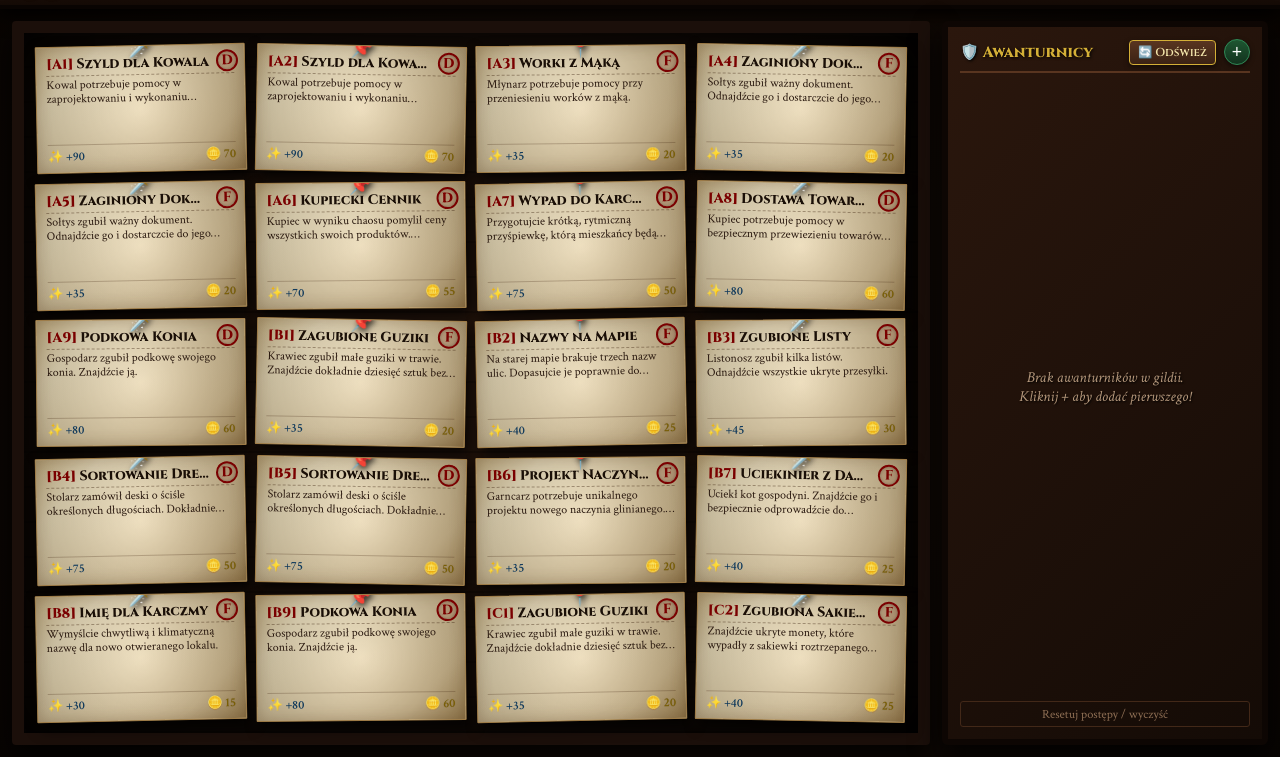
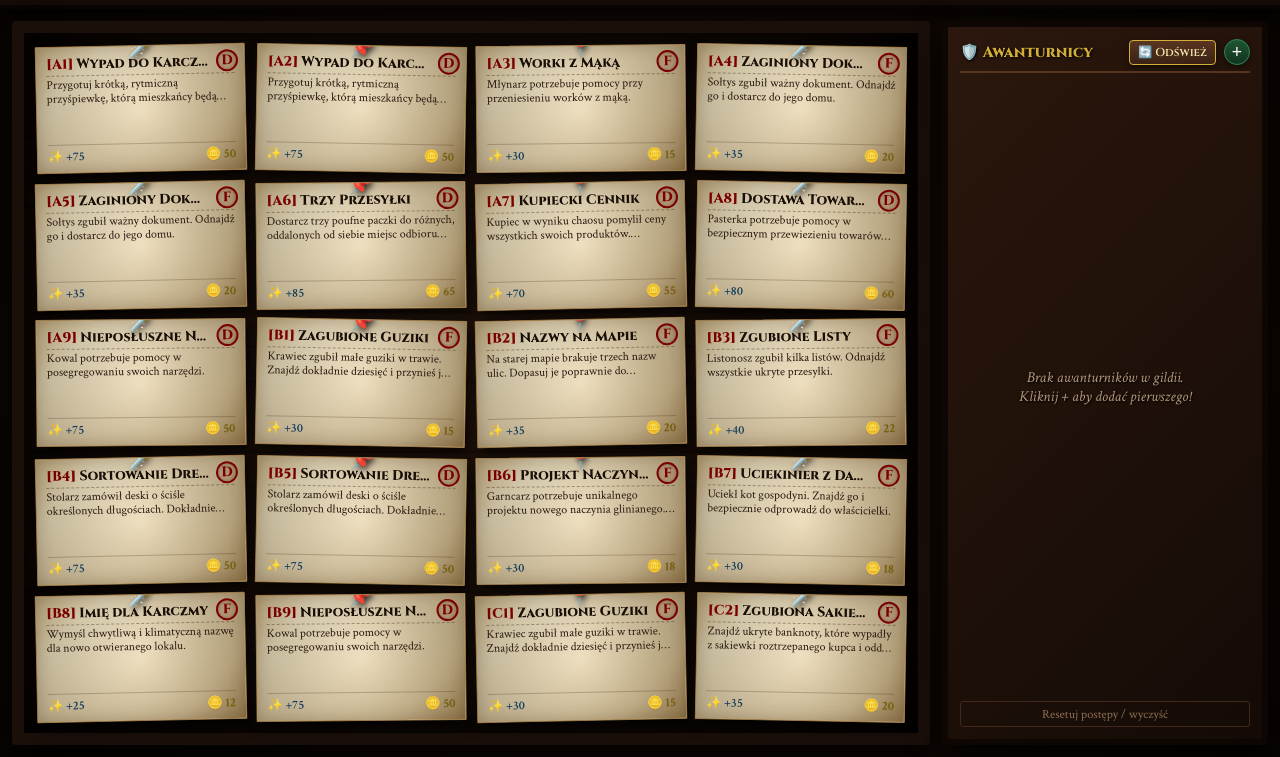
Before and after one commit to PurpleQv3/Gildia, a plain HTML site: page index.html in a window 1280 px wide. Shown: the part 43-800 px from the top of the page. Drawn offline with Linux system fonts and the light colour scheme.

Commit message:
Update index.html

```diff
--- a/index.html
+++ b/index.html
@@ -601,53 +601,47 @@
 
 const QUEST_TEMPLATES = {
     "F": [
-                { title: "Zagubione Guziki", desc: "Krawiec zgubił małe guziki w trawie. Znajdźcie dokładnie dziesięć sztuk bez używania latarek.", exp: 35, coins: 20 },
-                { title: "Zgubiona Sakiewka", desc: "Znajdźcie ukryte monety, które wypadły z sakiewki roztrzepanego kupca.", exp: 40, coins: 25 },
-                { title: "Projekt Naczynia", desc: "Garncarz potrzebuje unikalnego projektu nowego naczynia glinianego. Narysujcie go szczegółowo.", exp: 35, coins: 20 },
-                { title: "Tajemnicza Wiadomość", desc: "Ktoś zostawił zaszyfrowaną wiadomość pod drzwiami sołtysa. Rozszyfrujcie ją.", exp: 45, coins: 30 },
-                { title: "Nazwy na Mapie", desc: "Na starej mapie brakuje trzech nazw ulic. Dopasujcie je poprawnie do właściwych miejsc.", exp: 40, coins: 25 },
-                { title: "Imię dla Karczmy", desc: "Wymyślcie chwytliwą i klimatyczną nazwę dla nowo otwieranego lokalu.", exp: 30, coins: 15 },
-                { title: "Zaginiony Dokument", desc: "Sołtys zgubił ważny dokument. Odnajdźcie go i dostarczcie do jego domu.", exp: 35, coins: 20 },
-                { title: "Uciekinier z Dachu", desc: "Uciekł kot gospodyni. Znajdźcie go i bezpiecznie odprowadźcie do właścicielki.", exp: 40, coins: 25 },
-                { title: "Worki z Mąką", desc: "Młynarz potrzebuje pomocy przy przeniesieniu worków z mąką.", exp: 35, coins: 20 },
-                { title: "Zgubione Listy", desc: "Listonosz zgubił kilka listów. Odnajdźcie wszystkie ukryte przesyłki.", exp: 45, coins: 30 }
+        { title: "Zagubione Guziki", desc: "Krawiec zgubił małe guziki w trawie. Znajdź dokładnie dziesięć i przynieś je sołtysowi.", exp: 30, coins: 15 },
+        { title: "Zgubiona Sakiewka", desc: "Znajdź ukryte banknoty, które wypadły z sakiewki roztrzepanego kupca i oddaj je pasterce.", exp: 35, coins: 20 },
+        { title: "Projekt Naczynia", desc: "Garncarz potrzebuje unikalnego projektu nowego naczynia glinianego. Narysuj go szczegółowo oraz oddaj sołtysowi.", exp: 30, coins: 18 },
+        { title: "Tajemnicza Wiadomość", desc: "Ktoś zostawił zaszyfrowaną wiadomość pod drzwiami sołtysa. Rozszyfruj ją.", exp: 40, coins: 25 },
+        { title: "Nazwy na Mapie", desc: "Na starej mapie brakuje trzech nazw ulic. Dopasuj je poprawnie do właściwych miejsc.", exp: 35, coins: 20 },
+        { title: "Imię dla Karczmy", desc: "Wymyśl chwytliwą i klimatyczną nazwę dla nowo otwieranego lokalu.", exp: 25, coins: 12 },
+        { title: "Zaginiony Dokument", desc: "Sołtys zgubił ważny dokument. Odnajdź go i dostarcz do jego domu.", exp: 35, coins: 20 },
+        { title: "Uciekinier z Dachu", desc: "Uciekł kot gospodyni. Znajdź go i bezpiecznie odprowadź do właścicielki.", exp: 30, coins: 18 },
+        { title: "Worki z Mąką", desc: "Młynarz potrzebuje pomocy przy przeniesieniu worków z mąką.", exp: 30, coins: 15 },
+        { title: "Zgubione Listy", desc: "Listonosz zgubił kilka listów. Odnajdź wszystkie ukryte przesyłki.", exp: 40, coins: 22 }
     ],
     "D": [
-                { title: "Sortowanie Drewna", desc: "Stolarz zamówił deski o ściśle określonych długościach. Dokładnie posegregujcie patyczki/materiały.", exp: 75, coins: 50 },
-                { title: "Dostawa Towarów", desc: "Kupiec potrzebuje pomocy w bezpiecznym przewiezieniu towarów na tętniący życiem targ.", exp: 80, coins: 60 },
-                { title: "Trzy Przesyłki", desc: "Dostarczcie trzy poufne paczki do różnych, oddalonych od siebie mieszkańców.", exp: 85, coins: 65 },
-                { title: "Kupiecki Cennik", desc: "Kupiec w wyniku chaosu pomylił ceny wszystkich swoich produktów. Uporządkujcie i przeliczcie cennik.", exp: 70, coins: 55 },
-                { title: "Wypad do Karczmy", desc: "Przygotujcie krótką, rytmiczną przyśpiewkę, którą mieszkańcy będą śpiewać podczas nadchodzącego święta.", exp: 75, coins: 50 },
-                { title: "Szyld dla Kowala", desc: "Kowal potrzebuje pomocy w zaprojektowaniu i wykonaniu artystycznego szyldu swojego warsztatu.", exp: 90, coins: 70 },
-                { title: "Nieposłuszne Narzędzia", desc: "Kowal potrzebuje pomocy w posegregowaniu swoich narzędzi.", exp: 75, coins: 50 },
-                { title: "Podkowa Konia", desc: "Gospodarz zgubił podkowę swojego konia. Znajdźcie ją.", exp: 80, coins: 60 }
+        { title: "Sortowanie Drewna", desc: "Stolarz zamówił deski o ściśle określonych długościach. Dokładnie posegreguj patyczki/materiały.", exp: 75, coins: 50 },
+        { title: "Dostawa Towarów", desc: "Pasterka potrzebuje pomocy w bezpiecznym przewiezieniu towarów na tętniący życiem targ (strefa 4).", exp: 80, coins: 60 },
+        { title: "Trzy Przesyłki", desc: "Dostarcz trzy poufne paczki do różnych, oddalonych od siebie miejsc odbioru (strefa 3, 1 i 5).", exp: 85, coins: 65 },
+        { title: "Kupiecki Cennik", desc: "Kupiec w wyniku chaosu pomylił ceny wszystkich swoich produktów. Uporządkuj i przelicz cennik (łącznie do 300 monet).", exp: 70, coins: 55 },
+        { title: "Wypad do Karczmy", desc: "Przygotuj krótką, rytmiczną przyśpiewkę, którą mieszkańcy będą śpiewać podczas nadchodzącego święta i zaprezentuj ją pasterce.", exp: 75, coins: 50 },
+        { title: "Szyld dla Kowala", desc: "Kowal potrzebuje pomocy w zaprojektowaniu i wykonaniu artystycznego szyldu swojego warsztatu. Po wykonaniu pokaż go sołtysowi.", exp: 90, coins: 70 },
+        { title: "Nieposłuszne Narzędzia", desc: "Kowal potrzebuje pomocy w posegregowaniu swoich narzędzi.", exp: 75, coins: 50 }
     ],
     "C": [
-                { title: "Zaginione Buty", desc: "Szewc zgubił całą parę ekskluzywnych butów w labiryncie zaułków. Odszukajcie je.", exp: 160, coins: 130 },
-                { title: "Najkrótsza Droga", desc: "Znajdźcie najkrótszą i najbezpieczniejszą drogę z młyna na rynek, omijając patrole straży.", exp: 170, coins: 140 },
-                { title: "Wzór Tkacki", desc: "Tkaczka potrzebuje skomplikowanej pomocy w wykonaniu unikalnego, geometrycznego wzoru na materiał.", exp: 180, coins: 150 },
-                { title: "Zaginiona Receptura", desc: "Zaginęła starożytna receptura na najlepszy chleb w królestwie. Znajdźcie ukryte składniki w całej osadzie.", exp: 190, coins: 160 },
-                { title: "Lista Towarów", desc: "Kupiec zgubił spis swoich towarów. Odtwórzcie go w 100% na podstawie trudnych podpowiedzi świadków.", exp: 175, coins: 145 },
-                { title: "Zbiory z Pola", desc: "Pomóżcie rolnikowi zebrać plony z pola (pozbierajcie ukryte przedmioty).", exp: 160, coins: 130 },
-                { title: "Budowa Płotu", desc: "Gospodarz potrzebuje pomocy przy zbudowaniu małego płotu.", exp: 170, coins: 140 }
+        { title: "Zaginione Buty", desc: "Szewc zgubił latarkę w labiryncie zaułków. Odnajdź ją i przekaż pasterce.", exp: 160, coins: 130 },
+        { title: "Wzór Tkacki", desc: "Tkaczka potrzebuje skomplikowanej pomocy w wykonaniu unikalnego, geometrycznego wzoru na materiał. Narysuj sześciokąt oraz pięciokąt.", exp: 180, coins: 150 },
+        { title: "Zaginiona Receptura", desc: "Zaginęła starożytna receptura na najlepszy chleb w królestwie. Znajdź ukryte składniki (x1 zboże, x1 masło i x1 sól) w całej osadzie i zanieś je sołtysowi.", exp: 190, coins: 160 },
+        { title: "Lista Towarów", desc: "Kupiec zgubił spis swoich towarów. Odtwórz go w 100% na podstawie porozrzucanych nazw towarów i pokaż je sołtysowi.", exp: 175, coins: 145 },
+        { title: "Lista Zakupów", desc: "Kupiec przyjechał do wioski z egzotycznymi towarami. Przygotuj listę pięciu najbardziej opłacalnych rzeczy i pokaż ją pasterce.", exp: 165, coins: 135 }
     ],
     "B": [
-                { title: "Tajemniczy Kufer", desc: "W głębi lasu znaleziono zamknięty kufer. Odszukajcie trzy ukryte wskazówki do jego otwarcia.", exp: 320, coins: 280 },
-                { title: "Kradzież Flagi", desc: "Ktoś bezczelnie zabrał flagę wioski. Przesłuchajcie świadków i ustalcie, gdzie została ukryta.", exp: 340, coins: 300 },
-                { title: "Hasło do Magazynu", desc: "Młynarz w ferworze pracy zapomniał skomplikowanego hasła do swojego magazynu. Rozwiążcie zagadkę logiczną.", exp: 330, coins: 290 },
-                { title: "Miniaturowa Kuźnia", desc: "Zbudujcie w pełni działający model miniaturowej kuźni z dostarczonych materiałów.", exp: 360, coins: 320 },
-                { title: "Transport Patyków", desc: "Przenieście określoną liczbę patyków do stodoły.", exp: 310, coins: 270 }
+        { title: "Trochę Ruchu", desc: "Rozgrzewka, wykonaj energicznie 10 przysiadów w wyznaczonym miejscu.", exp: 310, coins: 270 },
+        { title: "Kradzież Flagi", desc: "Ktoś bezczelnie zabrał flagę wioski. Przesłuchaj świadków i ustal, gdzie została ukryta. Raport zdaj sołtysowi.", exp: 340, coins: 300 },
+        { title: "Hasło do Magazynu", desc: "Młynarz w ferworze pracy zapomniał skomplikowanego hasła do swojego magazynu. Rozwiąż zagadkę logiczną z kartki.", exp: 330, coins: 290 },
+        { title: "Miniaturowa Kuźnia", desc: "Zbuduj w pełni działający model miniaturowej kuźni w Waszej wiosce z zakupionych materiałów.", exp: 360, coins: 320 }
     ],
     "A": [
-                { title: "Zapasowy Konwój", desc: "Dostarczcie niezwykle ważny i wrażliwy towar do odległej osady przed upływem wyznaczonego czasu.", exp: 600, coins: 550 },
-                { title: "Inżynieria Wozu", desc: "Zbudujcie stabilny model wozu kupieckiego z patyków, który bez uszkodzeń utrzyma zadaną liczbę monet.", exp: 620, coins: 580 },
-                { title: "Flaga dla Wioski", desc: "Wioska pilnie potrzebuje własnej, unikalnej flagi. Zaprojektujcie ją herbowo i zaprezentujcie przed całą radą.", exp: 580, coins: 520 },
-                { title: "Labirynt Kukurydzy", desc: "Znajdźcie drogę przez pole kukurydzy, rozwiązując zagadki.", exp: 600, coins: 550 }
+        { title: "Zapasowy Konwój", desc: "Dostarcz niezwykle ważny i wrażliwy towar od sołtysa do pasterki bez upuszczania go (piłka pingpongowa na łyżce trzymanej w buzi).", exp: 600, coins: 550 },
+        { title: "Inżynieria Wozu", desc: "Zbuduj stabilny model wozu kupieckiego z zakupionych materiałów.", exp: 620, coins: 580 },
+        { title: "Flaga dla Wioski", desc: "Wioska pilnie potrzebuje własnej, unikalnej flagi. Zaprojektuj, stwórz i zaprezentuj ją pasterce oraz sołtysowi.", exp: 580, coins: 520 }
     ],
     "S": [
-                { title: "Logistyka Weselna", desc: "W wiosce odbędzie się królewskie wesele. Koordynujcie przygotowanie dekoracji całego placu głównego.", exp: 1200, coins: 1400 },
-                { title: "Wielki Wyścig Przełajowy", desc: "Mieszkańcy chcą zorganizować legendarny wyścig. Wyznaczcie trudną trasę z przeszkodami i sędziujcie zawody.", exp: 1100, coins: 1300 },
-                { title: "Inwentarz Gospodarza", desc: "Pomóżcie gospodarzowi policzyć jego zwierzęta.", exp: 1200, coins: 1400 }
+        { title: "Logistyka Weselna", desc: "W wiosce odbędzie się królewskie wesele. Zaplanuj przygotowanie dekoracji całego placu głównego oraz zaprezentuj je sołtysowi.", exp: 1200, coins: 1400 },
+        { title: "Wielki Wyścig Przełajowy", desc: "Mieszkańcy chcą zorganizować legendarny wyścig. Wyznacz trudną trasę z przeszkodami i zaprezentuj jej plan pasterce.", exp: 1100, coins: 1300 }
     ]
 };
 
```
Lines whose indentation alone changed are shown as unchanged.
